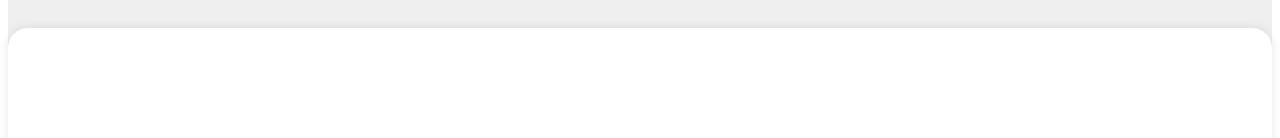
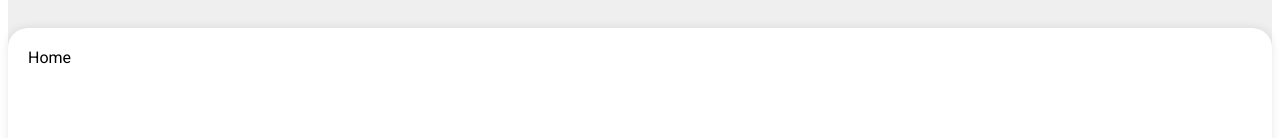
Before and after one commit to EmanuelCaetano/gerenciador-filmes-react, a React (Create React App) app: page / in a window 1280 px wide. Shown: the part 180-318 px from the top of the page. Built offline with nearby package versions, Linux system fonts and the light colour scheme.

Commit message:
criacao do componente menu e alteração do mainbody

```diff
--- a/src/App.jsx
+++ b/src/App.jsx
@@ -1,7 +1,8 @@
 import { Topbar } from "./componentes/topbar";
-import {Topbanner} from "./componentes/topbanner";
-import {Mainbody} from "./componentes/mainbody";
-import {Footer} from "./componentes/footer";
+import {  Topbanner } from "./componentes/topbanner";
+import {  Mainbody  } from "./componentes/mainbody";
+import {  Footer  } from "./componentes/footer";
+import {  Menu  } from "./componentes/menu";
 import "./global.css";
 
 function App() {
@@ -9,7 +10,11 @@
     <>
     <Topbar/>
     <Topbanner />
-    <Mainbody />
+      {/*importando uma pagina dentro da outra*/}
+      <Mainbody>
+          <Menu />
+      </Mainbody>
+      {/*finalizando da importação*/}
     <Footer />
     </>
 
--- a/src/componentes/mainbody/index.jsx
+++ b/src/componentes/mainbody/index.jsx
@@ -1,9 +1,9 @@
 import "./style.css";
 
-export function Mainbody(){
+export function Mainbody(props){
   return(
 
-    <div className="mainbody"></div>
+    <div className="mainbody">{props.children}</div>
 
   );
 
--- /dev/null
+++ b/src/componentes/menu/index.jsx
@@ -0,0 +1,7 @@
+import "./style.css";
+
+export function Menu(){
+  return (
+      <div>Home</div>
+  );
+}
```
Also changed, not shown: src/componentes/menu/style.css (added).
